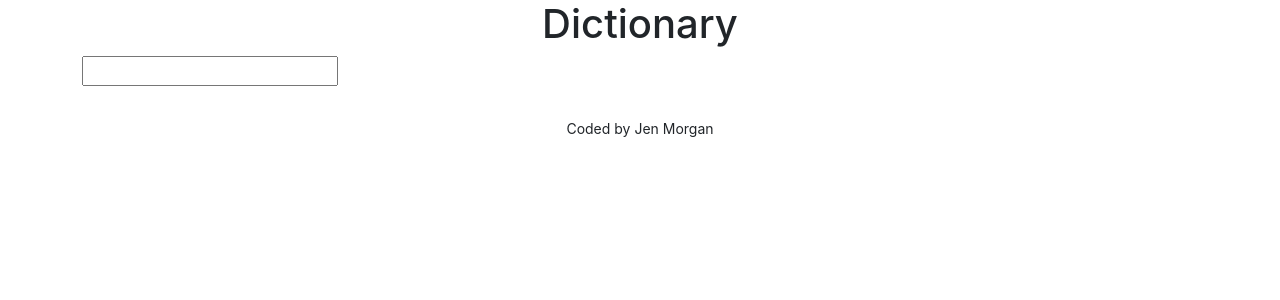
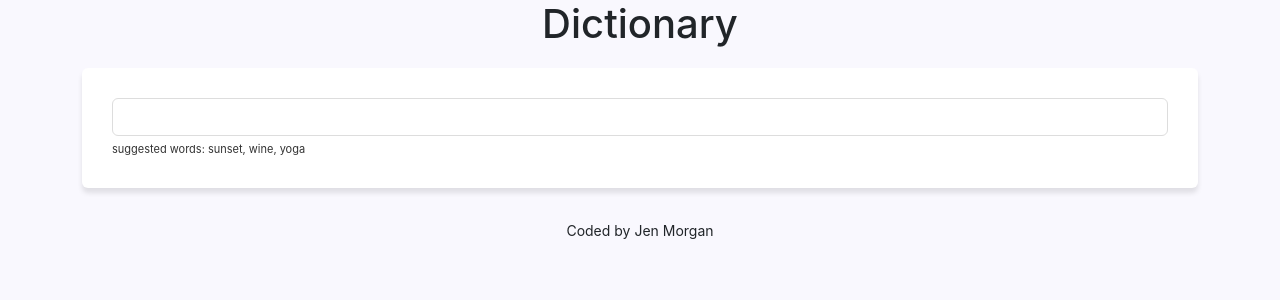
Before and after one commit to jenhmo/dictionary-project, a React (Create React App) app: page / in a window 1280 px wide. Shown: the top 300 px of the page. Built offline with nearby package versions, Linux system fonts and the light colour scheme; no server answers.

Commit message:
added sections and created load state

```diff
--- a/src/App.css
+++ b/src/App.css
@@ -1,3 +1,11 @@
+body{
+    background: #f9f8fe;
+}
+
+a{
+    color: #9670f4;
+}
+
 .App-footer{
     text-align:center;
     margin: 30px 0;
--- /dev/null
+++ b/src/Dictionary.css
@@ -0,0 +1,21 @@
+.Dictionary section{
+    background: white;
+    padding: 30px;
+    border-radius: 6px;
+    box-shadow: 0 5px 5px rgba(0,0,0,0.1);
+    margin: 20px 0;
+}
+
+.Dictionary input{
+    width: 100%;
+    padding: 6px 10px;
+    border: 1px solid #ddd;
+    border-radius: 6px;
+    color: #333;
+}
+
+.Dictionary .hint{
+    font-size: 11px;
+    margin-top: 5px;
+    color: #333;
+}
--- a/src/Dictionary.js
+++ b/src/Dictionary.js
@@ -1,31 +1,51 @@
 import axios from "axios";
 import Results from "./Results";
 import React, { useState } from "react";
+import "./Dictionary.css";
 
 export default function Dictionary() {
-    let [keyword, setKeyword] = useState("");
+    let [keyword, setKeyword] = useState("sunset");
     let [results, setResults] =useState(null);
+    let [loaded, setLoaded] = useState(false);
 
     function handleResponse(response){
-        console.log(response.data[0]);
         setResults(response.data[0]);
     }
-    function search(event) {
-        event.preventDefault();
+    function search() {
         let apiUrl = `https://api.dictionaryapi.dev/api/v2/entries/en/${keyword}`;
         axios.get(apiUrl).then(handleResponse);
+    }
+
+    function handleSubmit(event){
+        event.preventDefault();
+        search();
     }
 
     function handleKeywordChange(event) {
         setKeyword(event.target.value);
     }
 
+    function load(){
+        setLoaded(true);
+        search();
+    }
+
+    if (loaded){
     return (
         <div className="Dictionary">
-            <form onSubmit={search}>
+            <section>
+            <form onSubmit={handleSubmit}>
                 <input type="search" onChange={handleKeywordChange} />
                 </form>
+                <div className="hint">
+                    suggested words: sunset, wine, yoga
+                </div>
+                </section>
                 <Results results={results} />
         </div>
-    )
+    );
+    } else {
+        load();
+        return "Loading..";
+    }
 }
--- /dev/null
+++ b/src/Results.css
@@ -0,0 +1,5 @@
+.Results h2{
+    font-size: 36px;
+    font-weight: bold;
+    line-height: 1.5;
+}
--- a/src/Results.js
+++ b/src/Results.js
@@ -1,14 +1,16 @@
 import React from "react";
 import Phonetic from "./Phonetic";
 import Meaning from "./Meaning";
+import "./Results.css";
 
 export default function Results(props) {
 if(props.results){
     return(
         <div className="Results">
-            <h1>
+            <section>
+            <h2>
                 {props.results.word}
-            </h1>
+            </h2>
             {props.results.phonetics.map(function(phonetic,index){
                 return (
                     <div key={index}>
@@ -16,11 +18,12 @@ if(props.results){
                         </div>
                 );
             })}
+            </section>
              {props.results.meanings.map(function(meaning, index) {
                 return (
-                <div key={index}>
+                <section key={index}>
                     <Meaning meaning={meaning} />
-                    </div>
+                    </section>
                 );
             })}
         </div>
```
